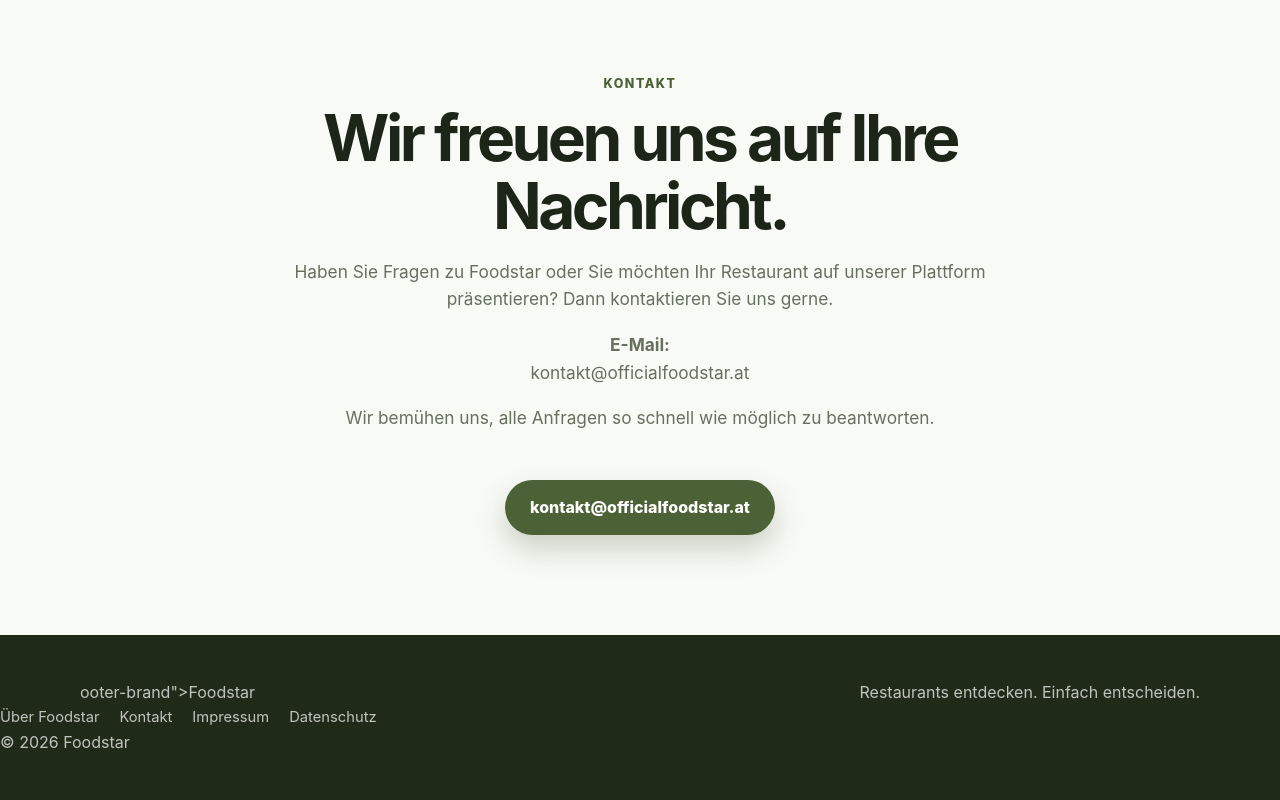
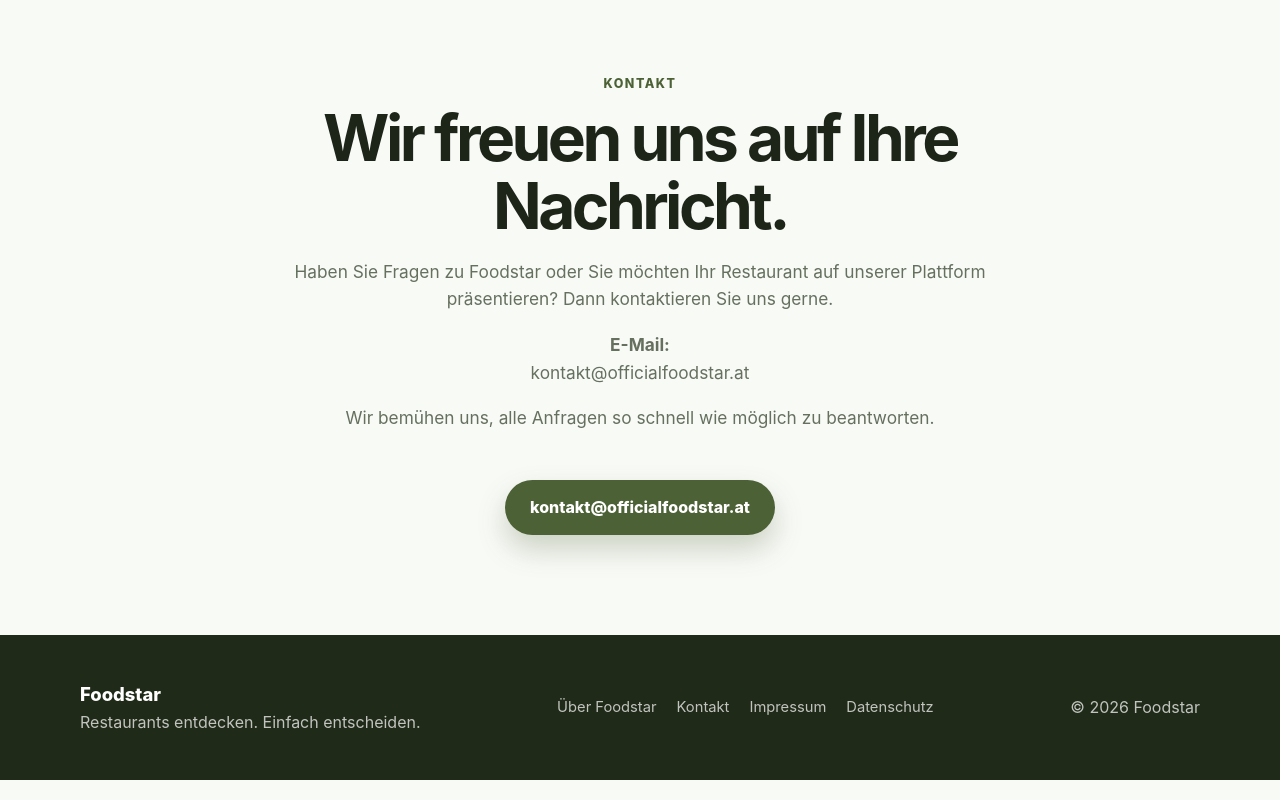
Before and after one commit to officialfoodstar/officialfoodstar.at, a plain HTML site: page index.html in a window 1280 px wide. Shown: the part 4153-4953 px from the top of the page. Drawn offline with Linux system fonts and the light colour scheme.

Commit message:
Update index.html

```diff
--- a/index.html
+++ b/index.html
@@ -832,7 +832,7 @@ Wir bemühen uns, alle Anfragen so schnell wie möglich zu beantworten.
     <div class="container footer-inner">
 
       <div>
-        ooter-brand">Foodstar</div>
+        <div class="footer-brand">Foodstar</div>
         <div>Restaurants entdecken. Einfach entscheiden.</div>
       </div>
 
```
